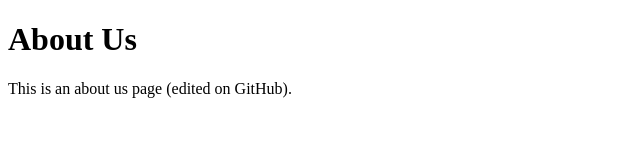
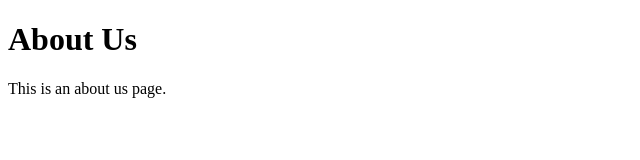
Before and after one commit to kumalord/MyWeb4Git, a plain HTML site: page aboutus.html in a window 1280 px wide. Shown: the whole page, without its empty margins (0-640 px from the left). Drawn offline with Linux system fonts and the light colour scheme.

Commit message:
Update about us page content

```diff
--- a/aboutus.html
+++ b/aboutus.html
@@ -6,7 +6,7 @@
 <body>
 
 <h1>About Us</h1>
-<p>This is an about us page (edited on GitHub).</p>
+<p>This is an about us page.</p>
 
 </body>
 </html>
```
